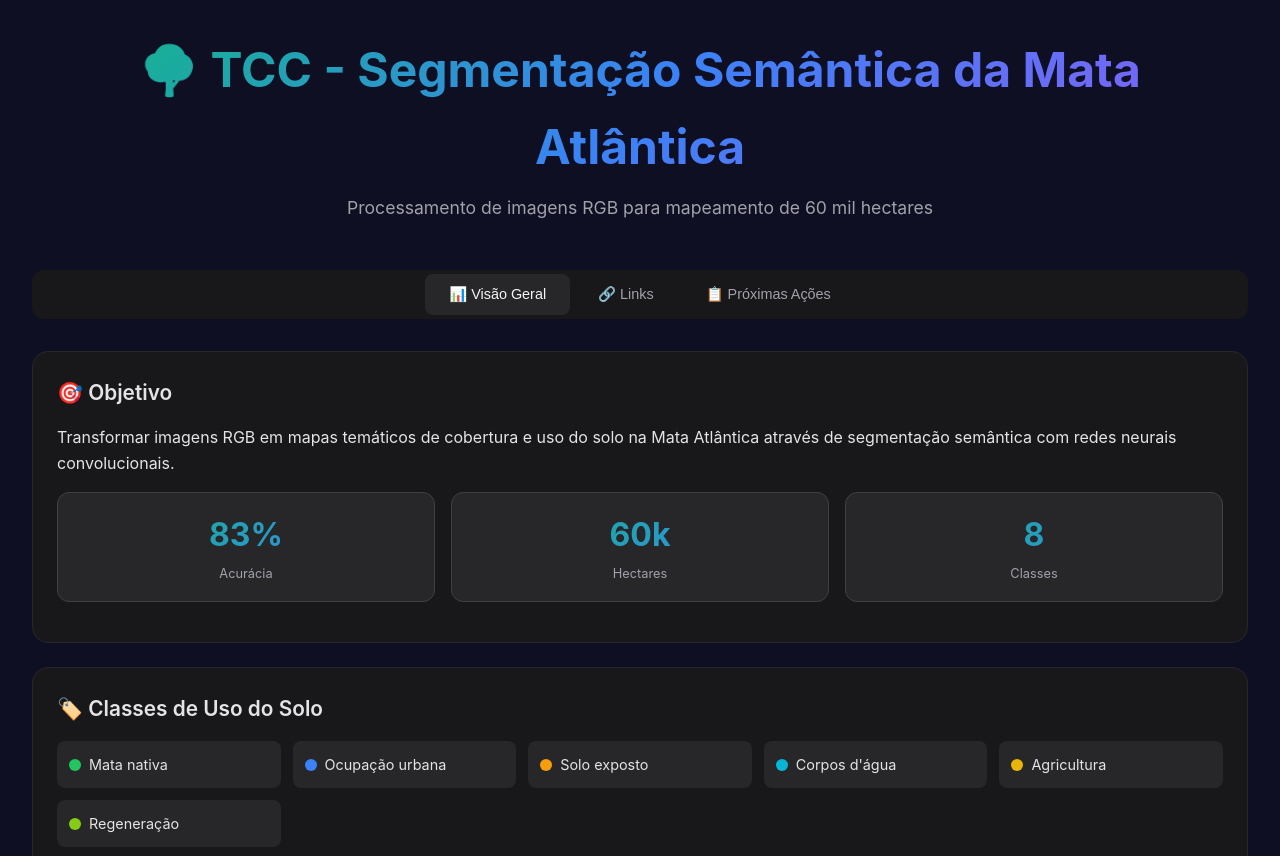
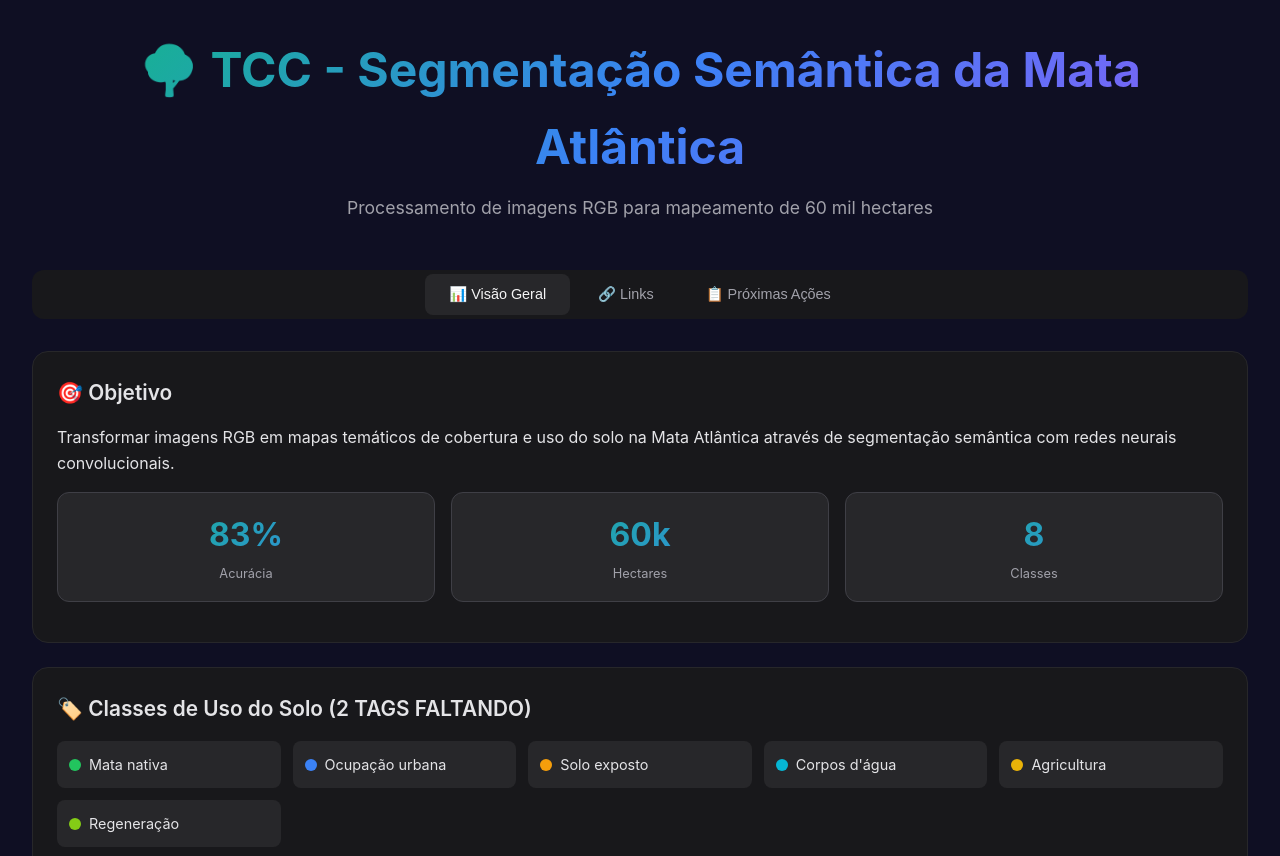
Before and after one commit to lucassilvahub/tcc-v1-fei-DeepLabV3, a plain HTML site: page index.html in a window 1280 px wide. Shown: the top 856 px of the page. Drawn offline with Linux system fonts and the light colour scheme.

Commit message:
:new: added readme

```diff
--- a/index.html
+++ b/index.html
@@ -332,7 +332,7 @@
       </div>
 
       <div class="section">
-        <h2>🏷️ Classes de Uso do Solo</h2>
+        <h2>🏷️ Classes de Uso do Solo (2 TAGS FALTANDO)</h2>
         <div class="classes-grid">
           <div class="class-item">
             <div class="color-dot mata"></div>
```
Also changed, not shown: 1 other file.
